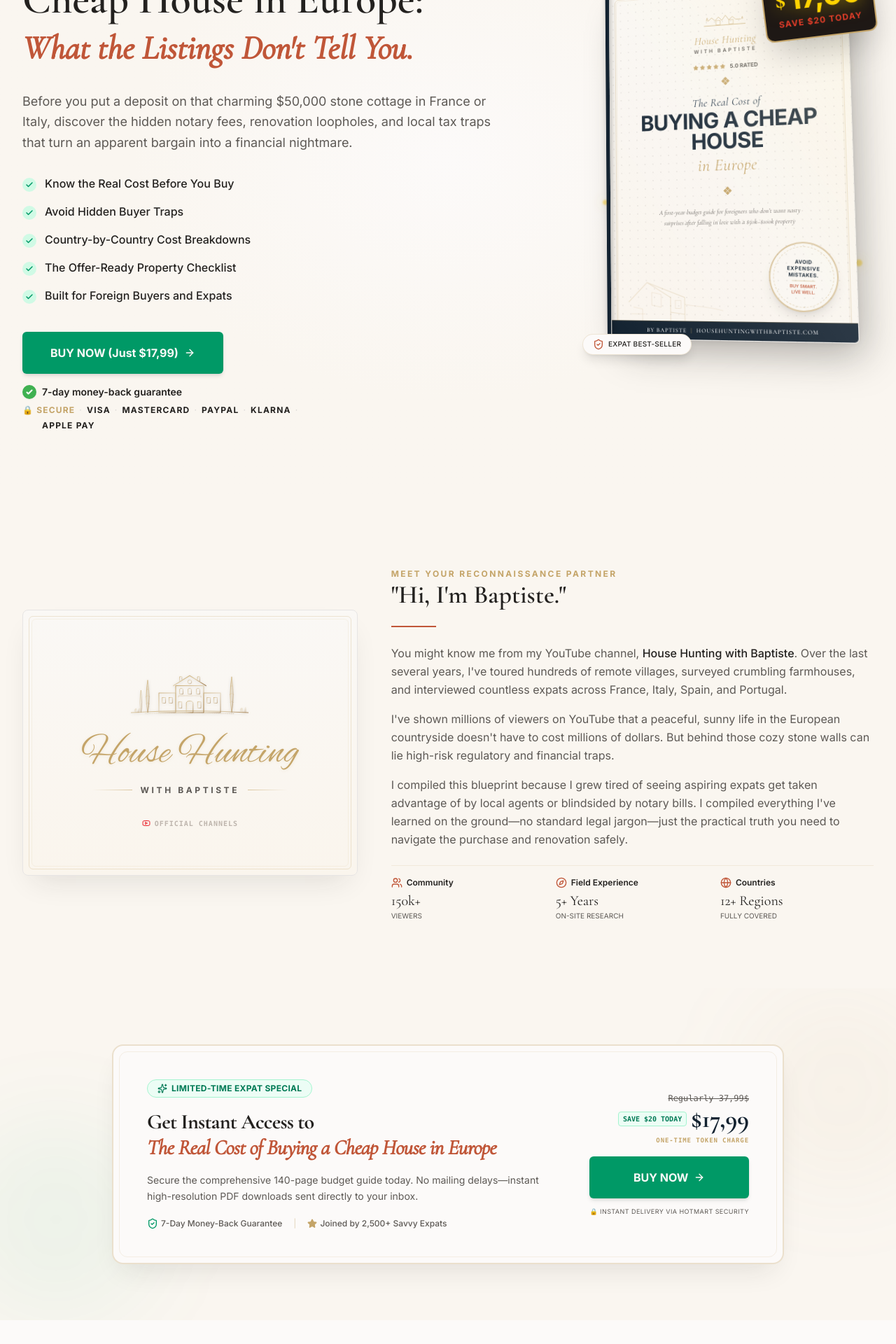
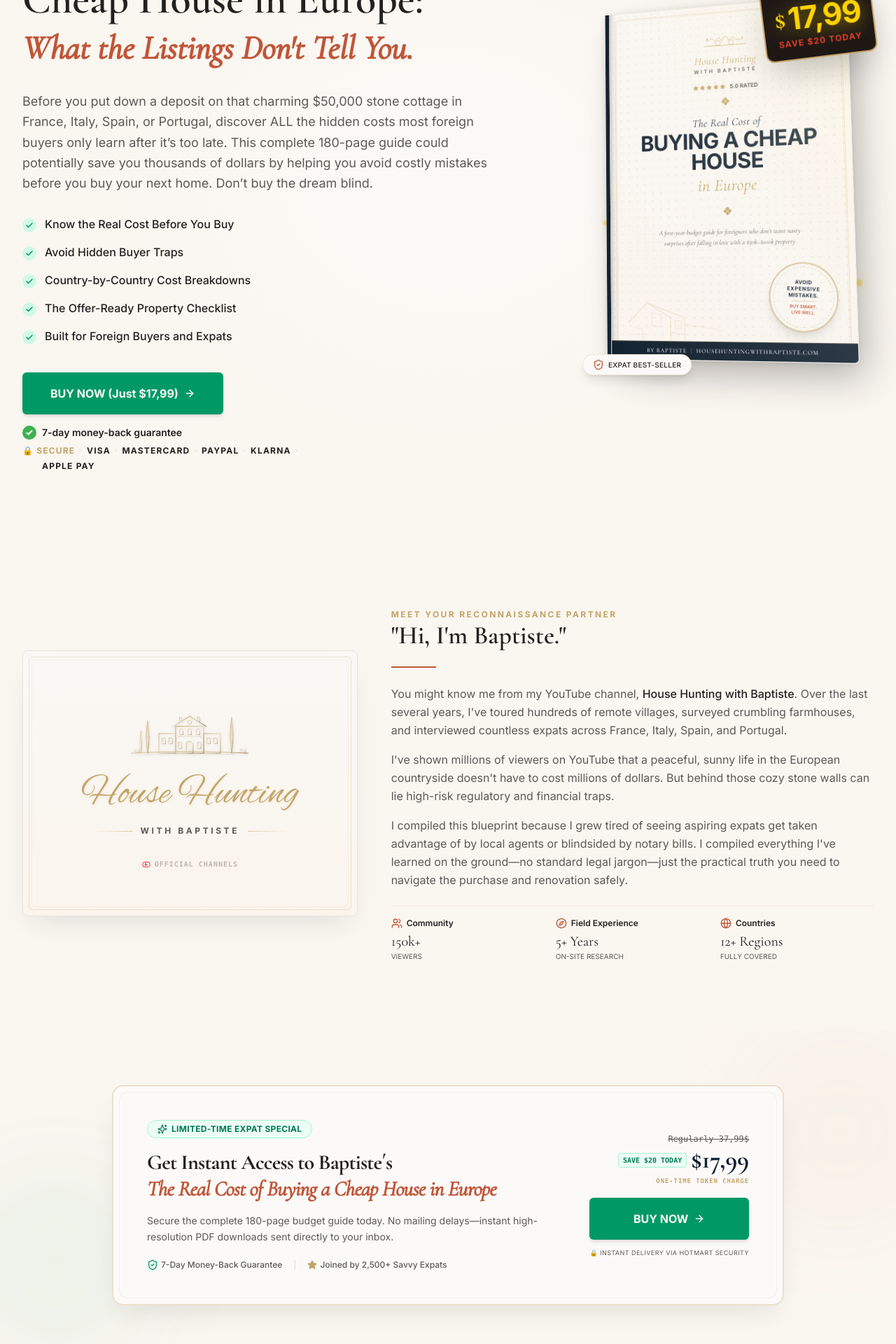
Before and after one commit to alexloehr13-netizen/ALEX---HOUSE-HUNTING-WITH-BAPTISTE, a React (Vite) app: page / in a window 1280 px wide. Shown: the part 320-2240 px from the top of the page at 70% size. Built offline with nearby package versions, Linux system fonts and the light colour scheme; a web font is replaced by a local one.

Commit message:
feat: update eBook page count to 180
Updated product descriptions and copy to reflect the expanded 180-page edition of the eBook and improved regional targeting in the hero section.

```diff
--- a/src/components/Hero.tsx
+++ b/src/components/Hero.tsx
@@ -60,7 +60,7 @@ export default function Hero() {
               transition={{ duration: 0.6, delay: 0.3 }}
               className="font-sans text-base leading-relaxed text-tuscan-grey sm:text-lg"
             >
-              Before you put a deposit on that charming $50,000 stone cottage in France or Italy, discover the hidden notary fees, renovation loopholes, and local tax traps that turn an apparent bargain into a financial nightmare.
+              Before you put down a deposit on that charming $50,000 stone cottage in France, Italy, Spain, or Portugal, discover ALL the hidden costs most foreign buyers only learn after it’s too late. This complete 180-page guide could potentially save you thousands of dollars by helping you avoid costly mistakes before you buy your next home. Don’t buy the dream blind.
             </motion.p>
 
             {/* Benefit Checkpoints */}
--- a/src/components/SecondaryCTA.tsx
+++ b/src/components/SecondaryCTA.tsx
@@ -37,12 +37,12 @@ export default function SecondaryCTA() {
             </div>
 
             <h3 className="font-serif text-2xl font-bold text-tuscan-charcoal tracking-tight sm:text-3xl leading-tight">
-              Get Instant Access to <br />
+              Get Instant Access to Baptiste´s <br />
               <span className="italic text-tuscan-rust">The Real Cost of Buying a Cheap House in Europe</span>
             </h3>
 
             <p className="text-sm leading-relaxed text-tuscan-grey">
-              Secure the comprehensive 140-page budget guide today. No mailing delays—instant high-resolution PDF downloads sent directly to your inbox.
+              Secure the complete 180-page budget guide today. No mailing delays—instant high-resolution PDF downloads sent directly to your inbox.
             </p>
 
             <div className="flex flex-wrap items-center gap-4 pt-1 text-xs text-tuscan-grey font-medium">
--- a/src/components/ValueStack.tsx
+++ b/src/components/ValueStack.tsx
@@ -60,7 +60,7 @@ export default function ValueStack() {
                   The Expat Real Estate Toolkit
                 </h3>
                 <p className="text-xs text-tuscan-grey mt-1 max-w-xl">
-                  Includes the complete newly-revised 140-page eBook guide, plus all three custom-built interactive worksheets and local directories.
+                  Includes the complete newly-revised 180-page eBook guide, plus all three custom-built interactive worksheets and local directories.
                 </p>
               </div>
 
--- a/src/data.ts
+++ b/src/data.ts
@@ -59,7 +59,7 @@ export const VALUE_STACK_ITEMS: ValueStackItem[] = [
     id: "val-1",
     title: "The Core eBook: The Real Cost of Buying a Cheap House in Europe",
     value: 29.99,
-    description: "The complete 140-page first-year budget guide detailing hidden notary fees, property evaluation traps, and closing taxes."
+    description: "The complete 180-page first-year budget guide detailing hidden notary fees, property evaluation traps, and closing taxes."
   },
   {
     id: "bonus-1",
```
